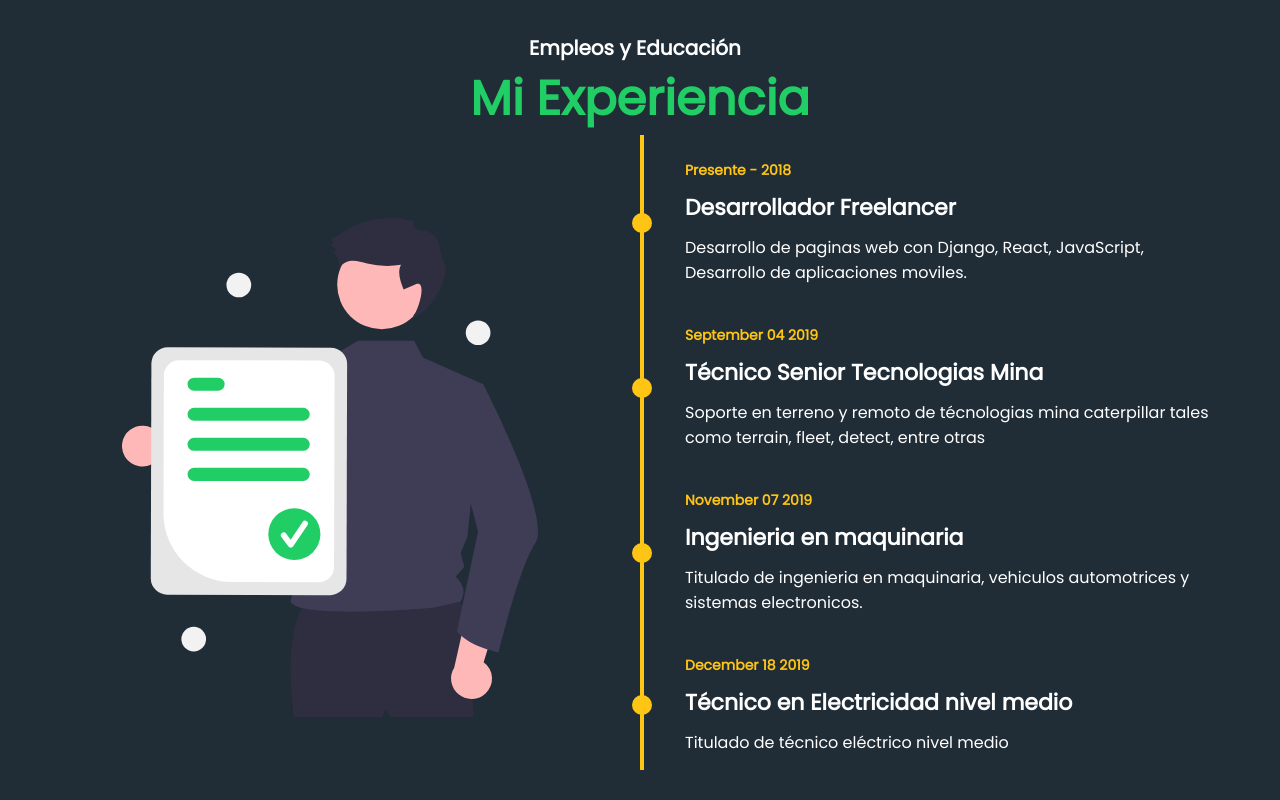
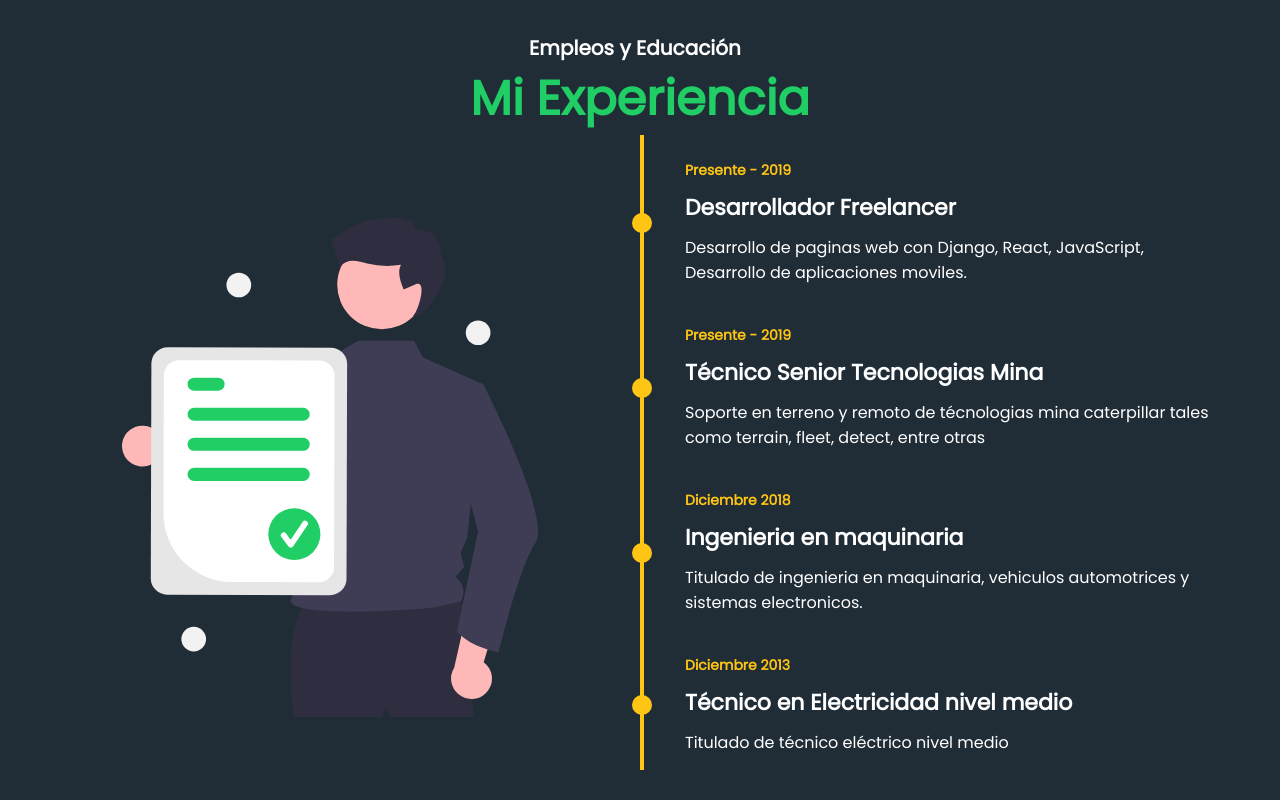
Before and after one commit to lucianolivares/PersonalWebSite, a React (Create React App) app: page / in a window 1280 px wide. Shown: the part 807-1607 px from the top of the page. Built offline with nearby package versions, Linux system fonts and the light colour scheme.

Commit message:
title correction

```diff
--- a/src/pages/JourneyPage/Data.js
+++ b/src/pages/JourneyPage/Data.js
@@ -1,7 +1,7 @@
 const timelineData = [
   {
     title: "Desarrollador Freelancer",
-    date: "Presente - 2018",
+    date: "Presente - 2019",
     category: {
       tag: "Trabajo",
       color: "#20CE65",
@@ -10,7 +10,7 @@ const timelineData = [
   },
   {
     title: "Técnico Senior Tecnologias Mina",
-    date: "September 04 2019",
+    date: "Presente - 2019",
     category: {
       tag: "Trabajo",
       color: "#e17b77",
@@ -19,7 +19,7 @@ const timelineData = [
   },
   {
     title: "Ingenieria en maquinaria",
-    date: "November 07 2019",
+    date: "Diciembre 2018",
     category: {
       tag: "Estudios",
       color: "#1DA1F2",
@@ -28,7 +28,7 @@ const timelineData = [
   },
   {
     title: "Técnico en Electricidad nivel medio",
-    date: "December 18 2019",
+    date: "Diciembre 2013",
     category: {
       tag: "Estudios",
       color: "#20CE65",
```
